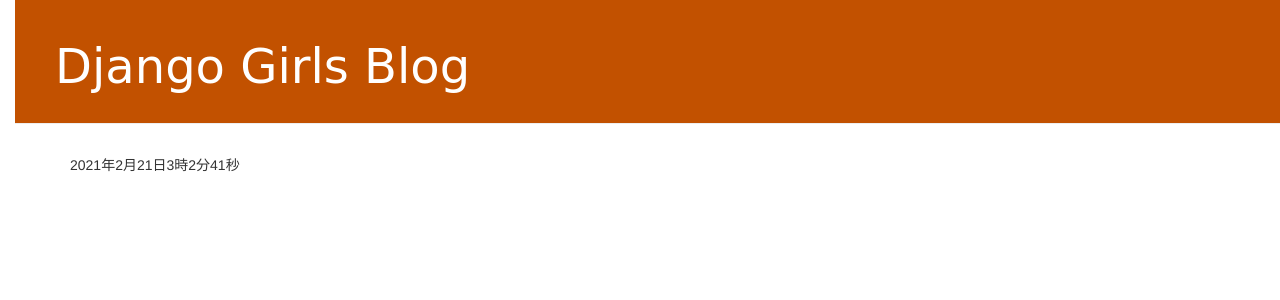
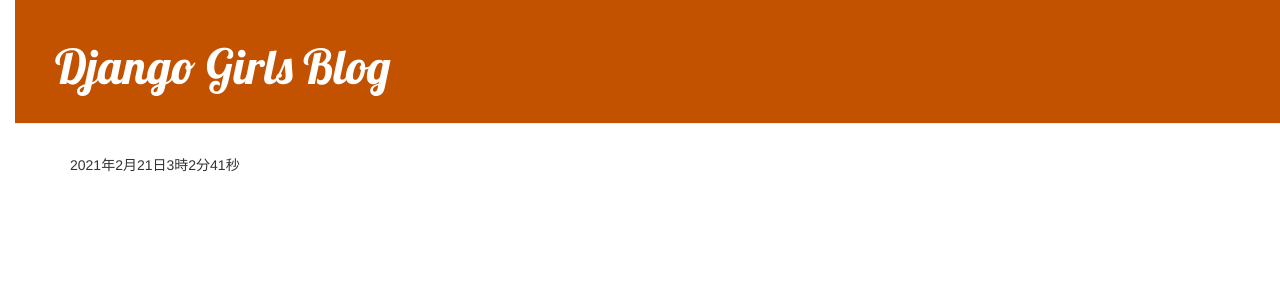
Before and after one commit to HiroshiATakano/my-first-blog, a Django app: page / in a window 1280 px wide. Shown: the top 300 px of the page. Run offline with Django 3.2, Linux system fonts and the light colour scheme; data that the repository does not hold is empty; some libraries are stand-ins or nearby versions.

Commit message:
Vews modified 20210221

```diff
--- a/blog/templates/blog/base.html
+++ b/blog/templates/blog/base.html
@@ -4,6 +4,10 @@
         <title>Django Girls blog</title>
         <link rel="stylesheet" href="//maxcdn.bootstrapcdn.com/bootstrap/3.2.0/css/bootstrap.min.css">
         <link rel="stylesheet" href="{% static 'css/blog.css' %}">
+        <link rel="stylesheet" href="//maxcdn.bootstrapcdn.com/bootstrap/3.2.0/css/bootstrap-theme.min.css">
+        <link href='//fonts.googleapis.com/css?family=Lobster&subset=latin,latin-ext' rel='stylesheet' type='text/css'>
+        <link rel="stylesheet" href="{% static 'css/blog.css' %}">
+
     </head>
     <body>
     <div class="page-header">
```
